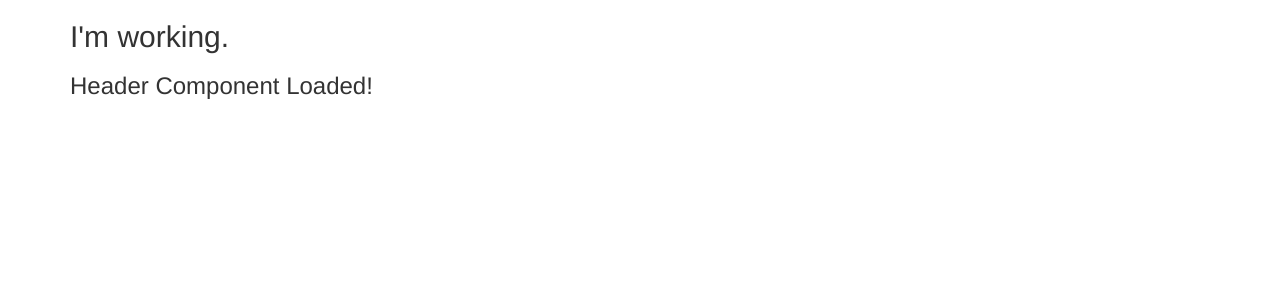
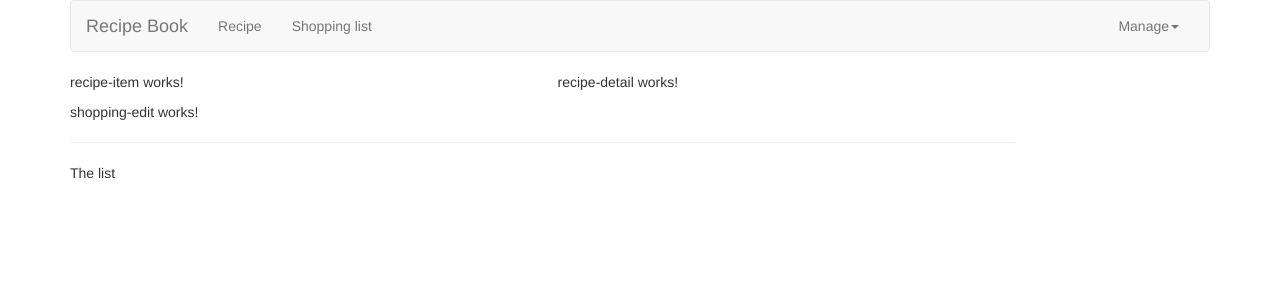
Before and after one commit to tarunjangra/angular6, an Angular app: page /recipes in a window 1280 px wide. Shown: the top 300 px of the page. Built offline with nearby package versions, Linux system fonts and the light colour scheme.

Commit message:
added new recipes

```diff
--- a/src/app/app.component.html
+++ b/src/app/app.component.html
@@ -1,8 +1,9 @@
 <div class="container">
   <div class="row">
     <div class="col-md-12">
-      <h2>I'm working.</h2>
       <gi-header></gi-header>
+      <gi-recipes></gi-recipes>
+      <gi-shopping-list></gi-shopping-list>
     </div>
   </div>
 </div>
--- a/src/app/header/header.component.html
+++ b/src/app/header/header.component.html
@@ -1 +1,22 @@
-<h3>Header Component Loaded!</h3>
+<nav class="navbar navbar-default">
+  <div class="container-fluid">
+    <div class="navbar-header">
+      <a href="#" class="navbar-brand">Recipe Book</a>
+    </div>
+    <div class="collapse navbar-collapse">
+      <ul class="nav navbar-nav">
+        <li><a href="#">Recipe</a></li>
+        <li><a href="#">Shopping list</a></li>
+      </ul>
+      <ul class="nav navbar-nav navbar-right">
+        <li class="dropdown">
+          <a href="#" class="dropdown-toggle" role="button">Manage<span class="caret"></span></a>
+          <ul class="dropdown-menu">
+            <li><a href="#">Save data</a></li>
+            <li><a href="#">Fetch data</a></li>
+          </ul>
+        </li>
+      </ul>
+    </div>
+  </div>
+</nav>
--- a/src/app/recipes/recipe-list/recipe-list.component.html
+++ b/src/app/recipes/recipe-list/recipe-list.component.html
@@ -1,3 +1 @@
-<p>
-  recipe-list works!
-</p>
+<gi-recipe-item></gi-recipe-item>
--- a/src/app/recipes/recipe-list/recipe-list.component.ts
+++ b/src/app/recipes/recipe-list/recipe-list.component.ts
@@ -1,4 +1,5 @@
 import { Component, OnInit } from '@angular/core';
+import { Recipe } from '../recipe.model';
 
 @Component({
   selector: 'gi-recipe-list',
@@ -7,6 +8,11 @@ import { Component, OnInit } from '@angular/core';
 })
 export class RecipeListComponent implements OnInit {
 
+  recipes: Recipe[] = [
+    new Recipe('A test recipe','A test','https://imagesvc.timeincapp.com/v3/mm/image?url=https%3A%2F%2Fcdn-image.myrecipes.com%2Fsites%2Fdefault%2Ffiles%2Fstyles%2Fmedium_2x%2Fpublic%2Fimage%2Frecipes%2Fck%2F11%2F04%2Ffettuccine-olive-oil-ck-x.jpg'),
+
+  ];
+
   constructor() { }
 
   ngOnInit() {
--- /dev/null
+++ b/src/app/recipes/recipe.model.ts
@@ -0,0 +1,11 @@
+export class Recipe{
+  public name: string;
+  public description: string;
+  public imagePath: string;
+
+  constructor(name: string, desc: string, img: string){
+    this.name = name;
+    this.description = desc;
+    this.imagePath = img;
+  }
+}
--- a/src/app/recipes/recipes.component.html
+++ b/src/app/recipes/recipes.component.html
@@ -1,3 +1,8 @@
-<p>
-  recipes works!
-</p>
+<div class="row">
+  <div class="col-md-5">
+    <gi-recipe-list></gi-recipe-list>
+  </div>
+  <div class="col-md-7">
+    <gi-recipe-detail></gi-recipe-detail>
+  </div>
+</div>
--- a/src/app/shopping-list/shopping-list.component.html
+++ b/src/app/shopping-list/shopping-list.component.html
@@ -1,3 +1,7 @@
-<p>
-  shopping-list works!
-</p>
+<div class="row">
+  <div class="col-xs-10">
+    <gi-shopping-edit></gi-shopping-edit>
+    <hr />
+    <p>The list</p>
+  </div>
+</div>
```
